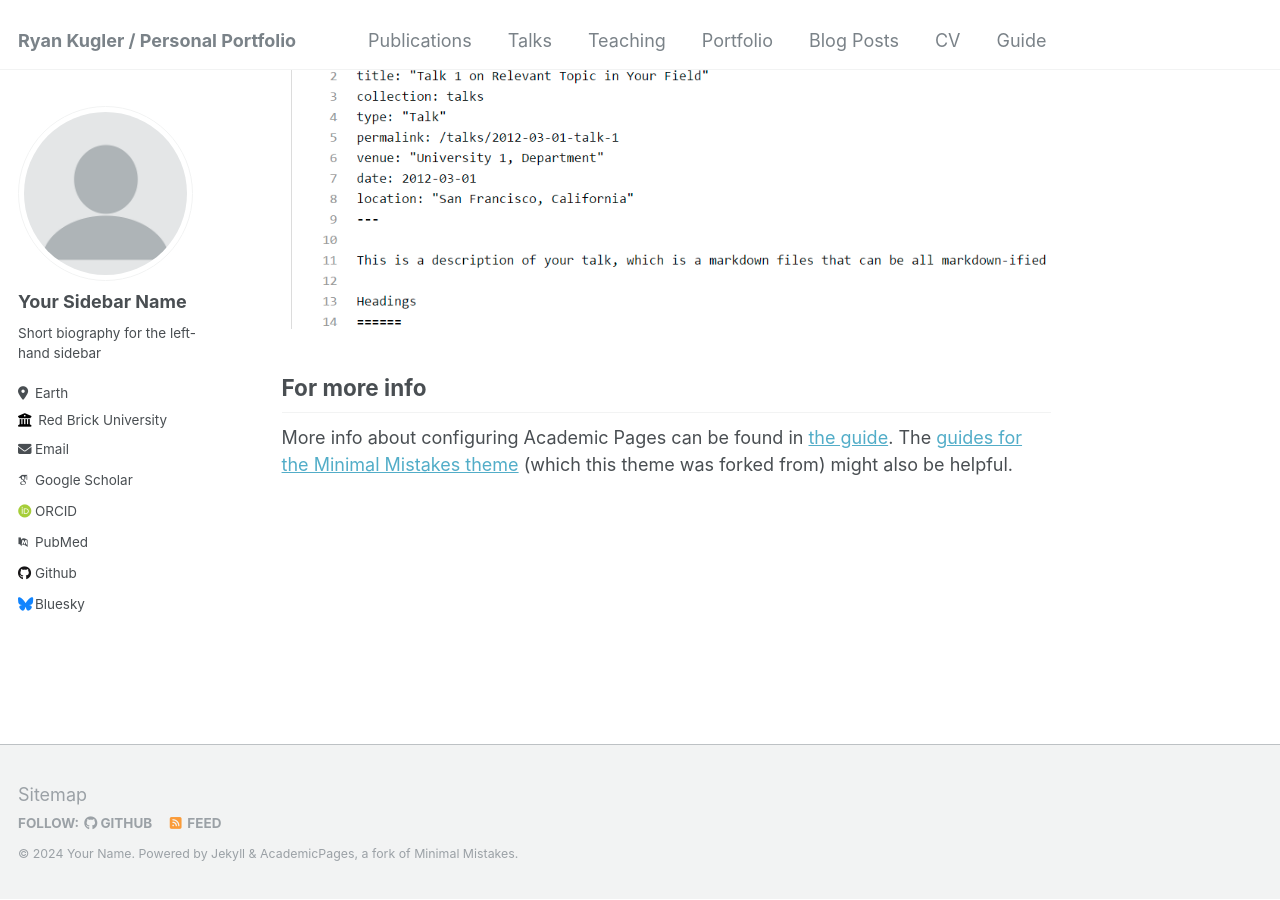
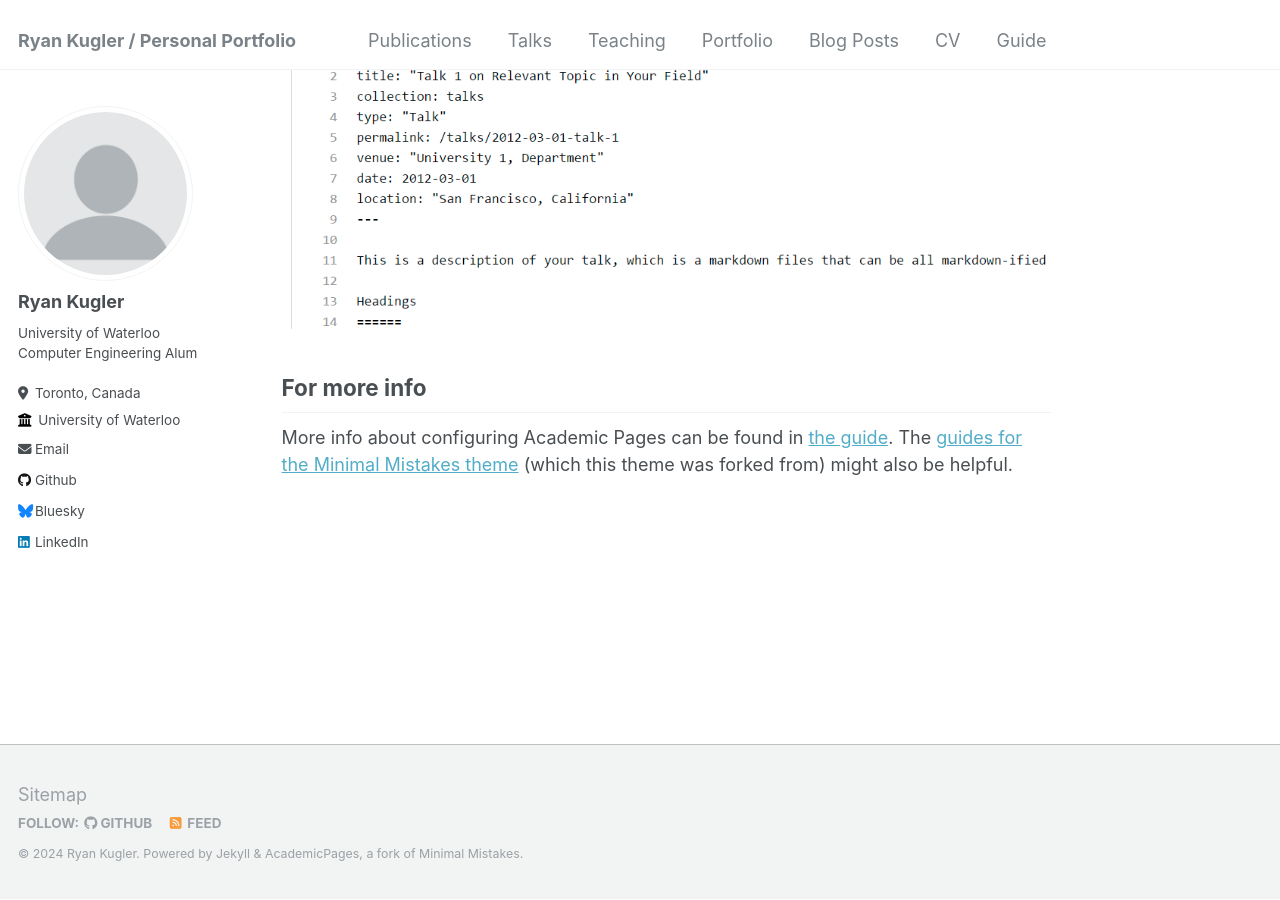
Before and after one commit to ryankugler/ryankugler.github.io, a Jekyll site: the page built from _pages/about.md, in a window 1280 px wide and 900 px high, scrolled down 2632 px. Built offline with Jekyll 4.4.1, drawn with Linux system fonts in a browser that asks for light colours; some web fonts are replaced.

Commit message:
editing header info

```diff
--- a/_config.yml
+++ b/_config.yml
@@ -10,9 +10,9 @@
 locale                   : "en-US"
 title                    : "Ryan Kugler / Personal Portfolio"
 title_separator          : "-"
-name                     : &name "Your Name"
-description              : &description "personal description"
-url                      : https://academicpages.github.io # the base hostname & protocol for your site e.g. "https://mmistakes.github.io"
+name                     : &name "Ryan Kugler"
+description              : &description "Computer Enthusiast"
+url                      : https://ryankugler.github.io # the base hostname & protocol for your site e.g. "https://mmistakes.github.io"
 baseurl                  : "" # the subpath of your site, e.g. "/blog"
 repository               : "academicpages/academicpages.github.io"
 
@@ -22,27 +22,27 @@ repository               : "academicpages/academicpages.github.io"
 author:
   # Biographic information
   avatar           : "profile.png"
-  name             : "Your Sidebar Name"
-  pronouns         : # example: "she/her"
-  bio              : "Short biography for the left-hand sidebar"
-  location         : "Earth"
-  employer         : "Red Brick University"
+  name             : "Ryan Kugler"
+  pronouns         : # example: "he/him"
+  bio              : "University of Waterloo Computer Engineering Alum"
+  location         : "Toronto, Canada"
+  employer         : "University of Waterloo"
   uri              : # URL
-  email            : "none@example.org"
+  email            : "kuglerryan@gmail.com"
 
   # Academic websites
   arxiv            : # URL - Update with the correct link to your profile
-  googlescholar    : "https://scholar.google.com/citations?user=PS_CX0AAAAAJ"
+  googlescholar    : # "https://scholar.google.com/citations?user=PS_CX0AAAAAJ"
   impactstory      : # URL
-  orcid            : "http://orcid.org/yourorcidurl"
-  pubmed           : "https://www.ncbi.nlm.nih.gov/pubmed/?term=john+snow"
+  orcid            : # "http://orcid.org/yourorcidurl"
+  pubmed           : # "https://www.ncbi.nlm.nih.gov/pubmed/?term=john+snow"
   researchgate     : # URL
 
   # Repositories and software development
   bitbucket        : # Username - Update with your username on the site
   codepen          : # Username
   dribbble         : # Username
-  github           : "academicpages"
+  github           : "ryankugler"
   kaggle           : # Username
   stackoverflow    : # User number or user number and name (i.e., use "1" or "1/jeff-atwood")
 
@@ -56,7 +56,7 @@ author:
   keybase          : # Username
   instagram        : # Username
   lastfm           : # Username
-  linkedin         : # Username
+  linkedin         : ryan-kugler
   mastodon         : # URL
   medium           : # URL
   pinterest        : # Username
```
